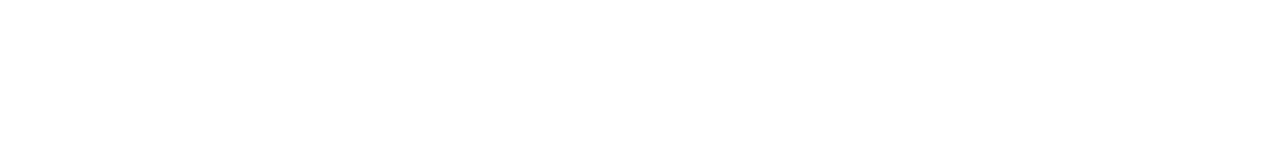
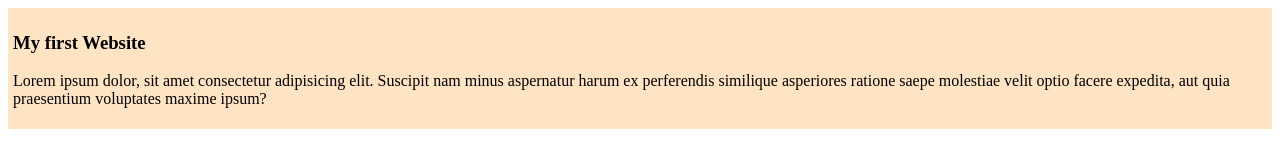
Before and after one commit to sabbir1791/sabbir-repo, a plain HTML site: page index.html in a window 1280 px wide. Drawn offline with Linux system fonts and the light colour scheme.

Commit message:
added the first blog

```diff
--- /dev/null
+++ b/blog.css
@@ -0,0 +1,4 @@
+div{
+    background-color: bisque;
+    padding: 5px;
+}
--- a/index.html
+++ b/index.html
@@ -4,8 +4,12 @@
     <meta charset="UTF-8">
     <meta name="viewport" content="width=device-width, initial-scale=1.0">
     <title>Sabbir Repo</title>
+    <link rel="stylesheet" href="blog.css">
 </head>
 <body>
-
+    <div>
+        <h3> My first Website</h3>
+        <p>Lorem ipsum dolor, sit amet consectetur adipisicing elit. Suscipit nam minus aspernatur harum ex perferendis similique asperiores ratione saepe molestiae velit optio facere expedita, aut quia praesentium voluptates maxime ipsum?</p>
+    </div>
 </body>
 </html>
```
